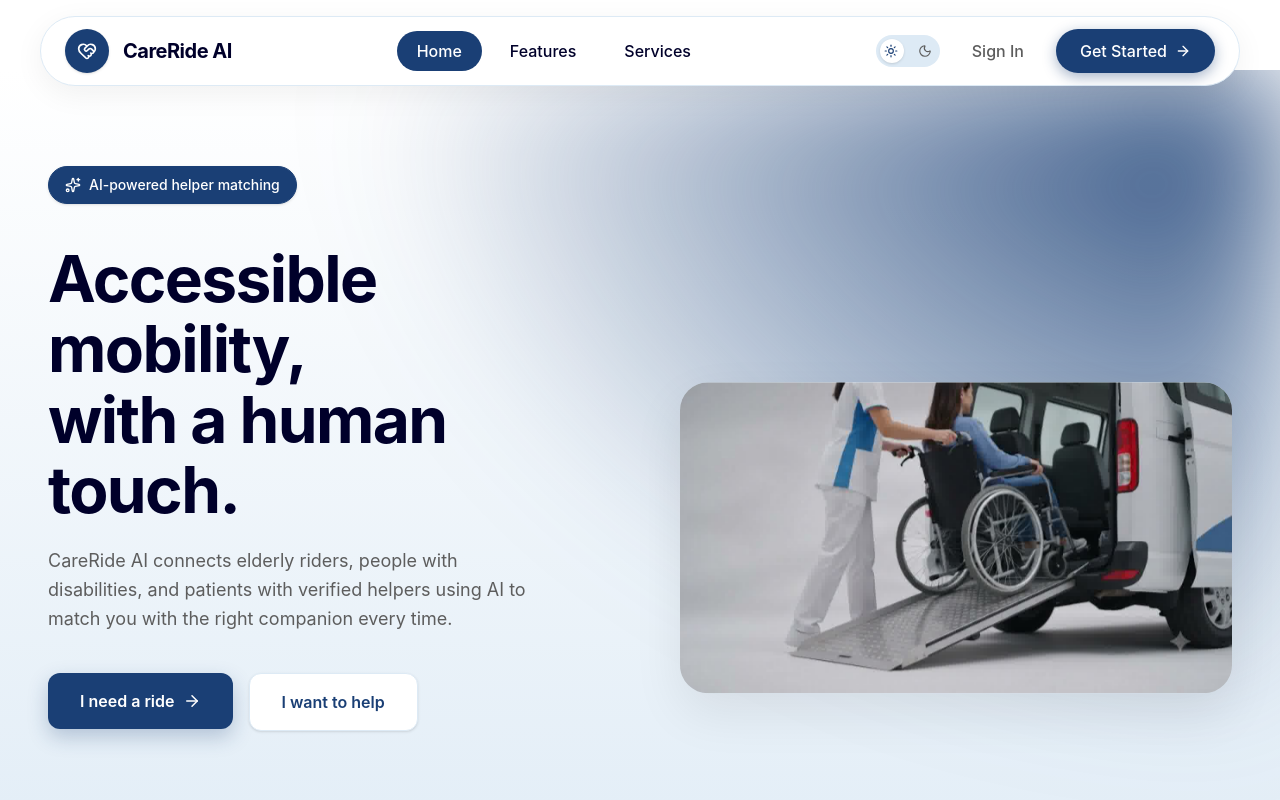
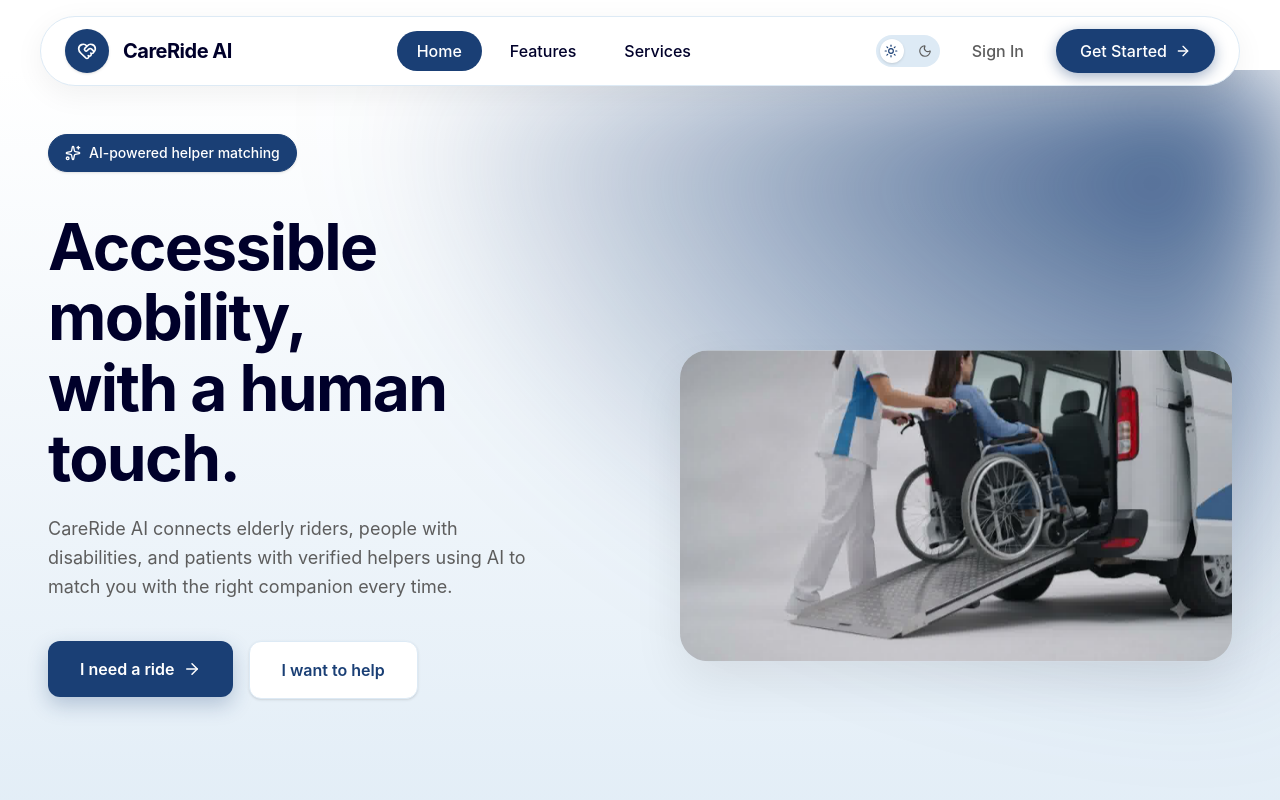
Before and after one commit to Nashap/CareRide-AI, a React (Vite) app in the folder frontend/: page / in a window 1280 px wide. Shown: the top 800 px of the page. Built offline with nearby package versions, Linux system fonts and the light colour scheme.

Commit message:
Update Hero.jsx

```diff
--- a/frontend/src/components/landing/Hero.jsx
+++ b/frontend/src/components/landing/Hero.jsx
@@ -79,7 +79,7 @@ function Hero() {
   return (
     <section
       id="home"
-      className="relative bg-gradient-to-b from-cr-bg to-cr-surface pt-20 pb-16 lg:pt-24 lg:pb-20 min-h-[auto] md:min-h-[90vh] flex items-center overflow-hidden"
+      className="relative bg-gradient-to-b from-cr-bg to-cr-surface pt-20 pb-16 lg:pt-16 lg:pb-20 min-h-[auto] md:min-h-[90vh] flex items-center overflow-hidden"
       onMouseMove={handleMouseMove}
     >
       <motion.div
```
